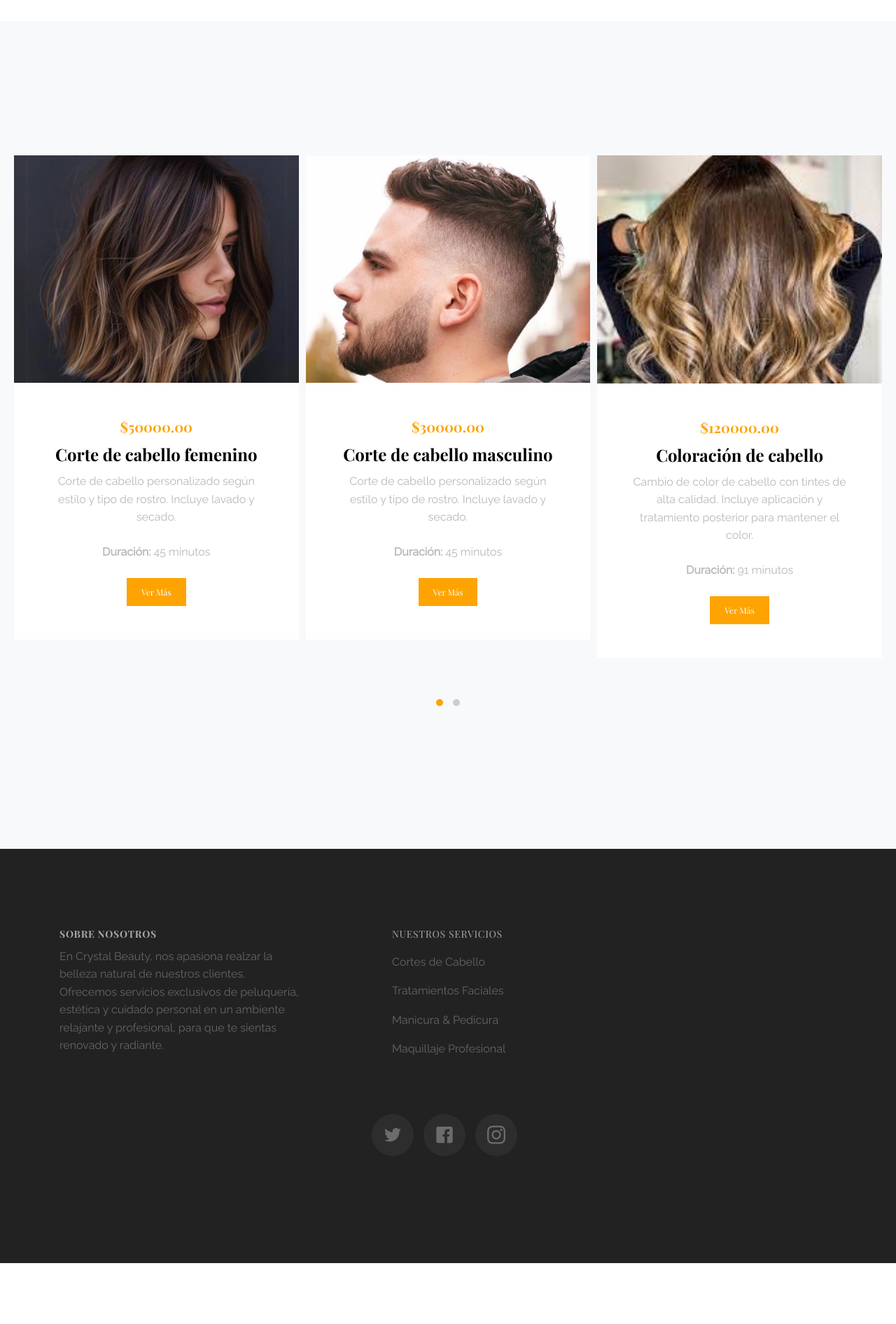
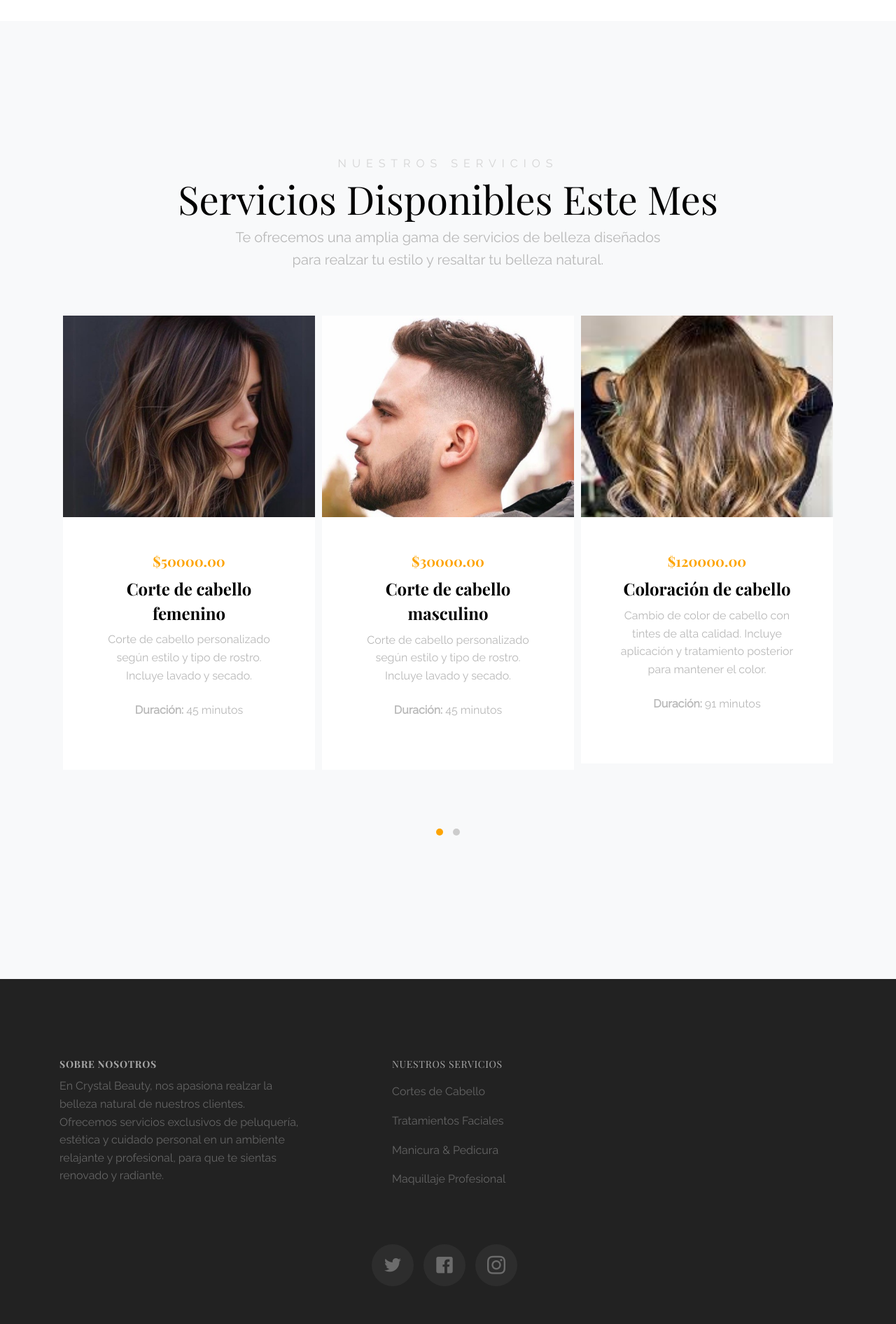
Before and after one commit to ElIngeJuan/Proyecto_Salon_Belleza, a Django app: page / in a window 1280 px wide. Shown: the part 1175-3067 px from the top of the page at 70% size. Before the commit the page ends 2980 px from the top, so only its background shows below. Run offline with Django 5.2, Linux system fonts and the light colour scheme; data comes from the database, SQL or seed files in the repository; both versions use the stored data as it was after the commit; some libraries are stand-ins or nearby versions; some web fonts are replaced.

Commit message:
mañana no voy a clases

```diff
--- a/Reserva/templates/inicio_cliente.html
+++ b/Reserva/templates/inicio_cliente.html
@@ -53,7 +53,22 @@
   <!-- END section -->
 
 
+
+
+
     <section class="site-section bg-light" id="section-offer">
+        <div class="container">
+
+          <div class="row">
+            <div class="col-md-12 text-center mb-5 site-animate">
+              <h4 class="site-sub-title">Nuestros Servicios</h4>
+              <h2 class="display-4">Servicios Disponibles Este Mes</h2>
+              <div class="row justify-content-center">
+                <div class="col-md-7">
+                  <p class="lead">Te ofrecemos una amplia gama de servicios de belleza diseñados para realzar tu estilo y resaltar tu belleza natural. </p>
+                </div>
+              </div>
+            </div>
             <div class="col-md-12">
               <div class="owl-carousel site-owl">
 
@@ -66,7 +81,6 @@
                       <h5 class="mt-0 h4">{{ servicio.nombre }}</h5>
                       <p class="mb-4">{{ servicio.descripcion }}</p>
                       <p class="mb-4"><strong>Duración:</strong> {{ servicio.duracion }} minutos</p>
-            <p class="mb-0"><a href="{% url 'servicio_detalle' servicio.id %}" class="btn btn-primary btn-sm">Ver Más</a></p>
                     </div>
                   </div>
                 </div>
@@ -75,7 +89,11 @@
               </div>
             </div>
           </div>
+        </div>
     </section>
+    <!-- END section -->
+
+
       {% endblock %}
 
 
--- a/Reserva/templates/servicios.html
+++ b/Reserva/templates/servicios.html
@@ -35,7 +35,6 @@
                       <h5 class="mt-0 h4">{{ servicio.nombre }}</h5>
                       <p class="mb-4">{{ servicio.descripcion }}</p>
                       <p class="mb-4"><strong>Duración:</strong> {{ servicio.duracion }} minutos</p>
-                      <p class="mb-0"><a href="{% url 'servicio_detalle' servicio.id %}" class="btn btn-primary btn-sm">Ver Más</a></p>
                     </div>
                   </div>
                 </div>
```
Also changed, not shown: Servicio/templates/inicio_admin.html (+14 -1 lines), db.sqlite3. Lines whose indentation alone changed are shown as unchanged.
